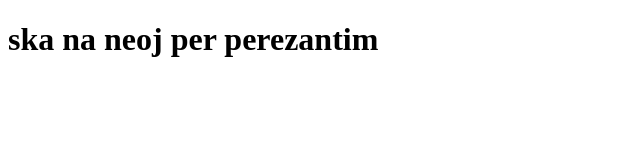
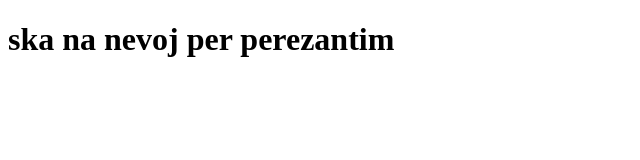
Before and after one commit to XtremeThaqi/GrupiNov25, a plain HTML site: page index.html in a window 1280 px wide. Shown: the whole page, without its empty margins (0-640 px from the left). Drawn offline with Linux system fonts and the light colour scheme.

Commit message:
index.html
asdioauida

```diff
--- a/index.html
+++ b/index.html
@@ -7,6 +7,6 @@
 </head>
 <body>
 
-    <h1>ska na neoj per perezantim</h1>
+    <h1>ska na nevoj per perezantim</h1>
 </body>
 </html>
```
